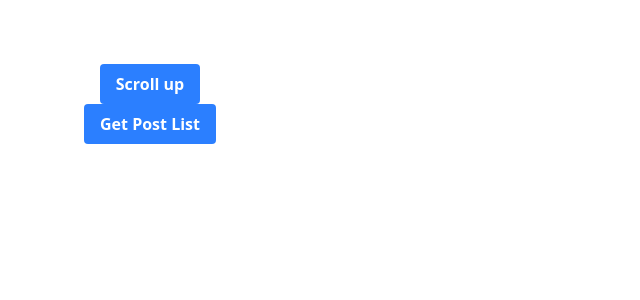
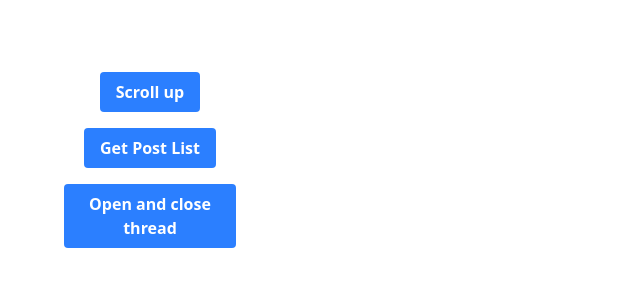
Before and after one commit to megaman-ai/megaman, a React (Vite) app: page / in a window 1280 px wide. Shown: the top 300 px of the page, without its empty margins (0-640 px from the left). Built offline with nearby package versions, Linux system fonts and the light colour scheme.

Commit message:
open thread, get thread content and close

```diff
--- a/src/App.jsx
+++ b/src/App.jsx
@@ -71,14 +71,47 @@ function App() {
     }
   }
 
+  const openAndCloseThread = async () => {
+    const [tab] = await chrome.tabs.query({ active: true, currentWindow: true });
+
+    if (tab.id) {
+      await chrome.scripting.executeScript({
+        target: { tabId: tab.id },
+        func: () => {
+            window._threadButtonList = document.querySelectorAll('.c-message__reply_count');
+            if (window._threadButtonList && window._threadButtonList.length > 0) {
+                try {
+                    const button = window._threadButtonList[0];
+                    button.click();
+                    setTimeout(() => {
+                        let threadContentList = document.querySelectorAll('[data-qa="slack_kit_list"].c-virtual_list__scroll_container[role="list"][aria-label^="Thread"] > div');
+                        console.log('threadContentList', threadContentList);
+                        let closeButton = document.querySelector('[aria-label="Close"]');
+                        console.log('closeButton', closeButton);
+                        if (closeButton) {
+                            closeButton.click();
+                        }
+                    }, 1000);
+                } catch (e) {
+                    console.error("Error opening thread:", e);
+                }
+            }
+        }
+      });
+    }
+  }
+
   return (
     <>
       <div className="card">
-        <button className="bg-blue-500 hover:bg-blue-700 text-white font-bold py-2 px-4 rounded" onClick={scrollUpSlack}>
+        <button className="bg-blue-500 hover:bg-blue-700 text-white font-bold py-2 px-4 my-2 rounded" onClick={scrollUpSlack}>
           Scroll up
         </button>
-        <button className="bg-blue-500 hover:bg-blue-700 text-white font-bold py-2 px-4 rounded" onClick={getPostList}>
+        <button className="bg-blue-500 hover:bg-blue-700 text-white font-bold py-2 px-4 my-2 rounded" onClick={getPostList}>
           Get Post List
+        </button>
+        <button className="bg-blue-500 hover:bg-blue-700 text-white font-bold py-2 px-4 my-2 rounded" onClick={openAndCloseThread}>
+          Open and close thread
         </button>
       </div>
     </>
```
